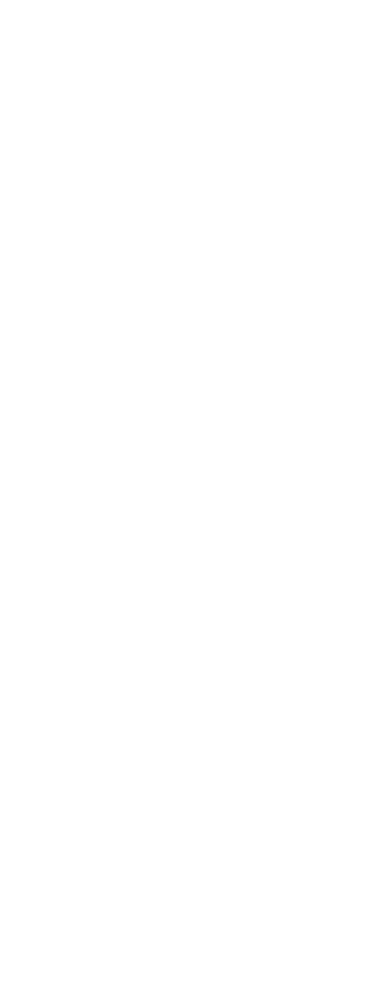
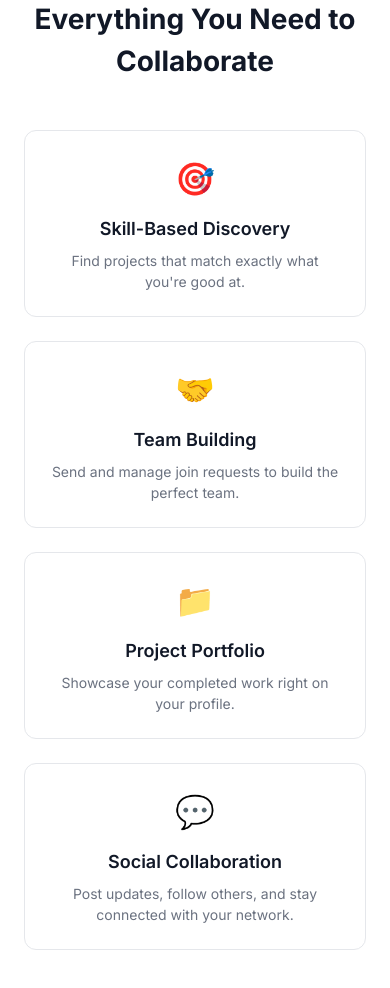
Before and after one commit to Moazam80/collabify, a React (Vite) app in the folder frontend/: page / in a window 390 px wide. Shown: the part 2040-3028 px from the top of the page. Before the commit the page ends 1974 px from the top, so only its background shows below. Built offline with nearby package versions, Linux system fonts and the light colour scheme.

Commit message:
feat: add Features section with responsive grid

```diff
--- /dev/null
+++ b/frontend/src/components/Features.jsx
@@ -0,0 +1,84 @@
+function Features() {
+  const features = [
+    {
+      icon: "🎯",
+      title: "Skill-Based Discovery",
+      description: "Find projects that match exactly what you're good at.",
+    },
+    {
+      icon: "🤝",
+      title: "Team Building",
+      description: "Send and manage join requests to build the perfect team.",
+    },
+    {
+      icon: "📁",
+      title: "Project Portfolio",
+      description: "Showcase your completed work right on your profile.",
+    },
+    {
+      icon: "💬",
+      title: "Social Collaboration",
+      description: "Post updates, follow others, and stay connected with your network.",
+    },
+  ];
+
+  return (
+    <section style={{ padding: "64px 24px" }}>
+      <h2
+        style={{
+          textAlign: "center",
+          fontSize: "var(--font-size-h2)",
+          fontWeight: "700",
+          marginBottom: "48px",
+        }}
+      >
+        Everything You Need to Collaborate
+      </h2>
+
+      <div
+        style={{
+          display: "grid",
+          gridTemplateColumns: "repeat(auto-fit, minmax(220px, 1fr))",
+          gap: "24px",
+          maxWidth: "1000px",
+          margin: "0 auto",
+        }}
+      >
+        {features.map((feature) => (
+          <div
+            key={feature.title}
+            style={{
+              border: "1px solid var(--color-border)",
+              borderRadius: "var(--radius-md)",
+              padding: "24px",
+              textAlign: "center",
+            }}
+          >
+            <div style={{ fontSize: "32px", marginBottom: "12px" }}>
+              {feature.icon}
+            </div>
+            <h3
+              style={{
+                fontSize: "var(--font-size-h4)",
+                fontWeight: "600",
+                marginBottom: "8px",
+              }}
+            >
+              {feature.title}
+            </h3>
+            <p
+              style={{
+                fontSize: "var(--font-size-small)",
+                color: "var(--color-text-secondary)",
+              }}
+            >
+              {feature.description}
+            </p>
+          </div>
+        ))}
+      </div>
+    </section>
+  );
+}
+
+export default Features;
--- a/frontend/src/pages/landing.jsx
+++ b/frontend/src/pages/landing.jsx
@@ -2,6 +2,7 @@
 import Hero from "../components/Hero";
 import Intro from "../components/Intro";
 import HowItWorks from "../components/HowItWorks";
+import Features from "../components/Features";
 
 function Landing() {
   return (
@@ -10,6 +11,7 @@
       <Hero />
       <Intro />
       <HowItWorks />
+      <Features />
     </div>
   );
 }
```
